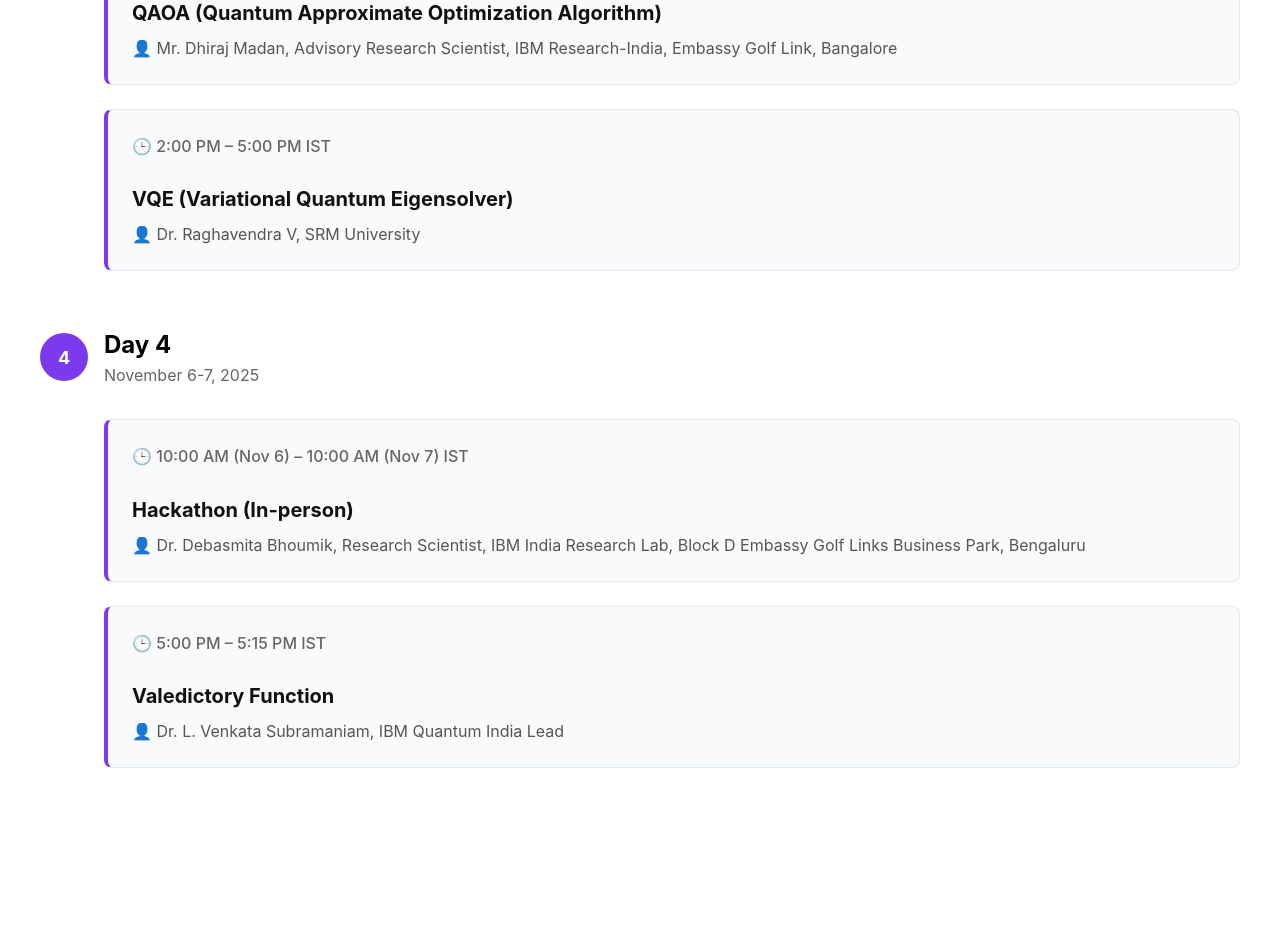
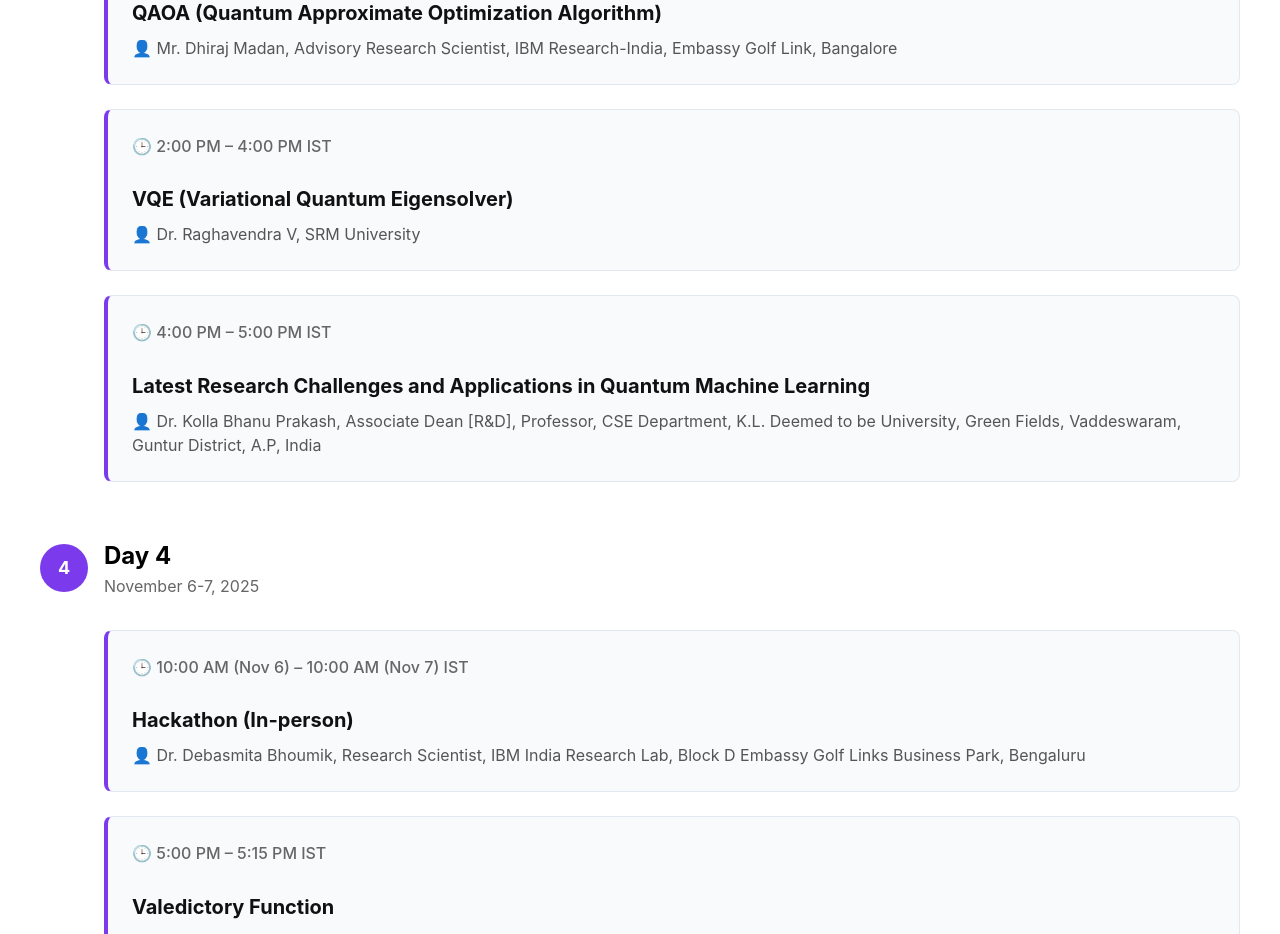
Before and after one commit to gourishetti-ruthvik/ibm_event_klu, a React (Vite) app: page / in a window 1280 px wide. Shown: the part 3740-4674 px from the top of the page. Built offline with nearby package versions, Linux system fonts and the light colour scheme.

Commit message:
modified event agenda for nov 5

```diff
--- a/src/App.tsx
+++ b/src/App.tsx
@@ -340,7 +340,8 @@ function App() {
                   date: "November 5, 2025",
                   sessions: [
                     { time: "10:00 AM – 1:00 PM IST", title: "QAOA (Quantum Approximate Optimization Algorithm)", speaker: "Mr. Dhiraj Madan, Advisory Research Scientist, IBM Research-India, Embassy Golf Link, Bangalore" },
-                    { time: "2:00 PM – 5:00 PM IST", title: "VQE (Variational Quantum Eigensolver)", speaker: "Dr. Raghavendra V, SRM University" }
+                    { time: "2:00 PM – 4:00 PM IST", title: "VQE (Variational Quantum Eigensolver)", speaker: "Dr. Raghavendra V, SRM University" },
+                    { time: "4:00 PM – 5:00 PM IST", title: "Latest Research Challenges and Applications in Quantum Machine Learning", speaker: "Dr. Kolla Bhanu Prakash, Associate Dean [R&D], Professor, CSE Department, K.L. Deemed to be University, Green Fields, Vaddeswaram, Guntur District, A.P, India" }
                   ]
                 },
                 {
```
